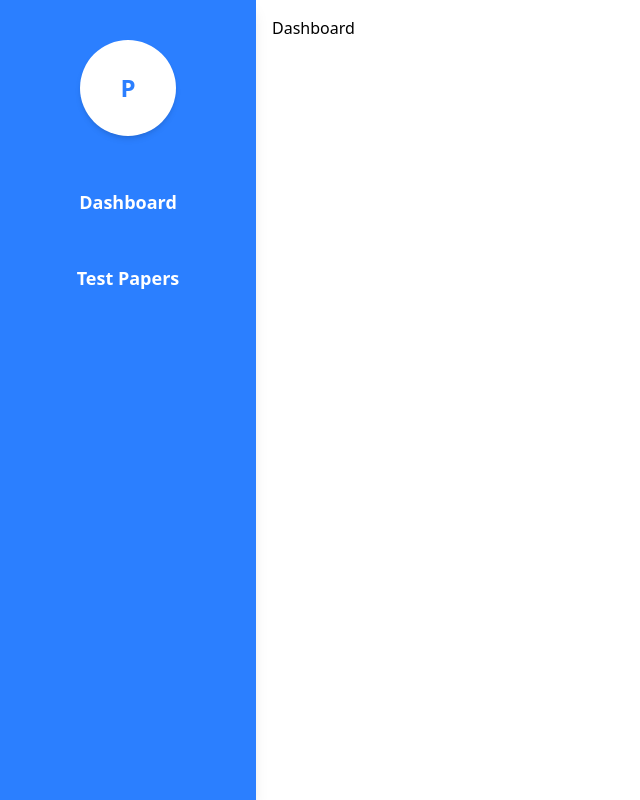
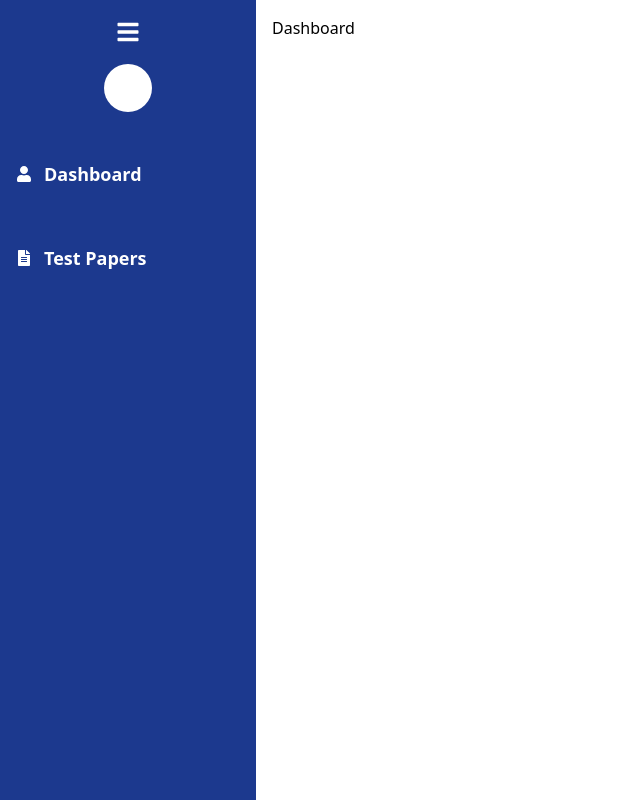
Before and after one commit to 375tarun/Testadmin, a React (Vite) app: page / in a window 1280 px wide. Shown: the whole page, without its empty margins (0-640 px from the left). Built offline with nearby package versions, Linux system fonts and the light colour scheme.

Commit message:
added the sidebar

```diff
--- a/package.json
+++ b/package.json
@@ -15,7 +15,9 @@
     "@tailwindcss/vite": "^4.0.6",
     "react": "^19.0.0",
     "react-dom": "^19.0.0",
+    "react-icons": "^5.4.0",
     "react-redux": "^9.2.0",
+    "react-router": "^7.1.5",
     "react-router-dom": "^7.1.5"
   },
   "devDependencies": {
--- a/src/layout/Sidebar.jsx
+++ b/src/layout/Sidebar.jsx
@@ -1,24 +1,55 @@
-import React from 'react';
+import React, { useState } from "react";
+import { FaUser, FaFileAlt, FaBars } from "react-icons/fa";
 import { Link } from "react-router-dom";
 
 const Sidebar = () => {
+  const [sidebarOpen, setSidebarOpen] = useState(true);
+  const [activePage, setActivePage] = useState("dashboard");
+
   return (
-    <div className="w-64 h-screen bg-blue-500 text-white flex flex-col items-center p-6 shadow-lg">
-    {/* Profile Component */}
-    <div className="w-24 h-24 bg-white rounded-full flex items-center justify-center text-blue-500 font-bold text-2xl shadow-md mt-4">
-      P
+    <div
+      className={`${
+        sidebarOpen ? "w-64" : "w-16"
+      } bg-blue-900 text-white h-screen transition-all duration-300 flex flex-col items-center pt-5`}
+    >
+      <div
+        className="cursor-pointer text-2xl mb-5"
+        onClick={() => setSidebarOpen(!sidebarOpen)}
+      >
+        <FaBars />
+      </div>
+      <div className="bg-white text-blue-900 text-xl font-bold rounded-full w-12 h-12 flex items-center justify-center mb-5">
+        {/* Add user avatar or icon here */}
+      </div>
+      <ul className="w-full overflow-hidden"> {/* Remove overflow behavior to prevent scrolling */}
+        <li
+          className="p-4 hover:bg-blue-800 transition-all duration-300 flex items-center gap-3 cursor-pointer"
+          onClick={() => setActivePage("profile")}
+        >
+          <FaUser /> {sidebarOpen && <Link
+          to="/"
+          className="text-center py-3 text-lg font-semibold rounded-lg "
+        >
+          Dashboard
+        </Link>}
+        </li>
+        <li
+          className="p-4 hover:bg-blue-800 transition-all duration-300 flex items-center gap-3 cursor-pointer"
+          onClick={() => setActivePage("dashboard")}
+        >
+          <FaFileAlt /> {sidebarOpen && <Link
+          to="/tests"
+          className="text-center py-3 text-lg font-semibold rounded-lg"
+        >
+          Test Papers
+        </Link>}
+        </li>
+      </ul>
+      <div className="w-full mt-auto">
+        {/* You can add footer links or any additional content here */}
+      </div>
     </div>
-    {/* Navigation Links */}
-    <nav className="flex flex-col gap-6 w-full mt-10">
-      <Link to="/" className="text-center py-3 text-lg font-semibold rounded-lg hover:bg-blue-600 transition">
-        Dashboard
-      </Link>
-      <Link to="/tests" className="text-center py-3 text-lg font-semibold rounded-lg hover:bg-blue-600 transition">
-        Test Papers
-      </Link>
-    </nav>
-  </div>
-  )
-}
+  );
+};
 
-export default Sidebar
+export default Sidebar;
--- a/src/pages/auth/Login.jsx
+++ b/src/pages/auth/Login.jsx
@@ -1,4 +1,5 @@
 import React, { useState } from 'react';
+
 
 const Login = () => {
   const [isSignUp, setIsSignUp] = useState(false);
--- a/src/pages/dashboard/Dashboard.jsx
+++ b/src/pages/dashboard/Dashboard.jsx
@@ -2,7 +2,7 @@ import React from 'react'
 
 const Dashboard = () => {
   return (
-    <div><h1>Dashboard</h1></div>
+    <div>Dashboard</div>
   )
 }
 
```
Also changed, not shown: 1 other file (tests, documents, lock files or other folders).
